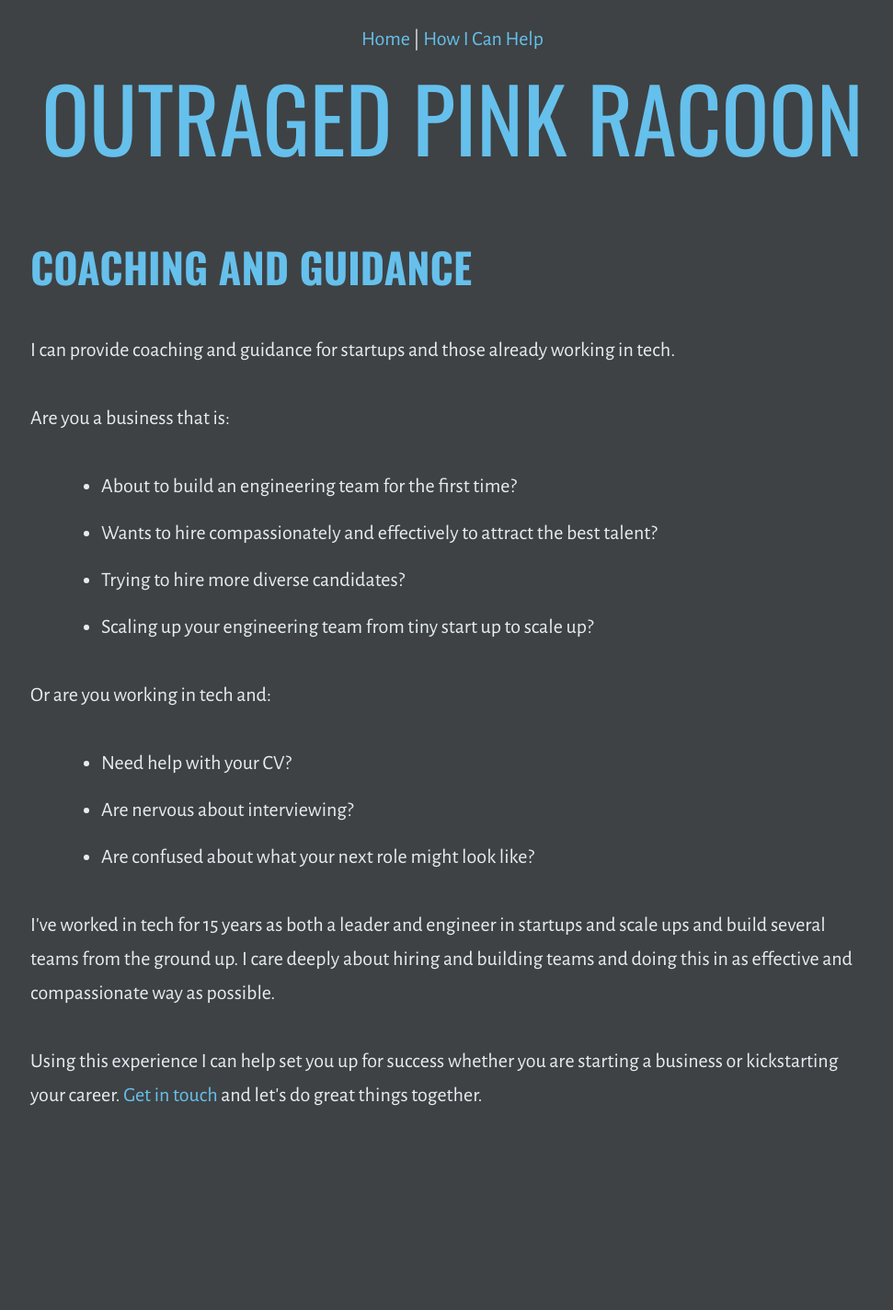
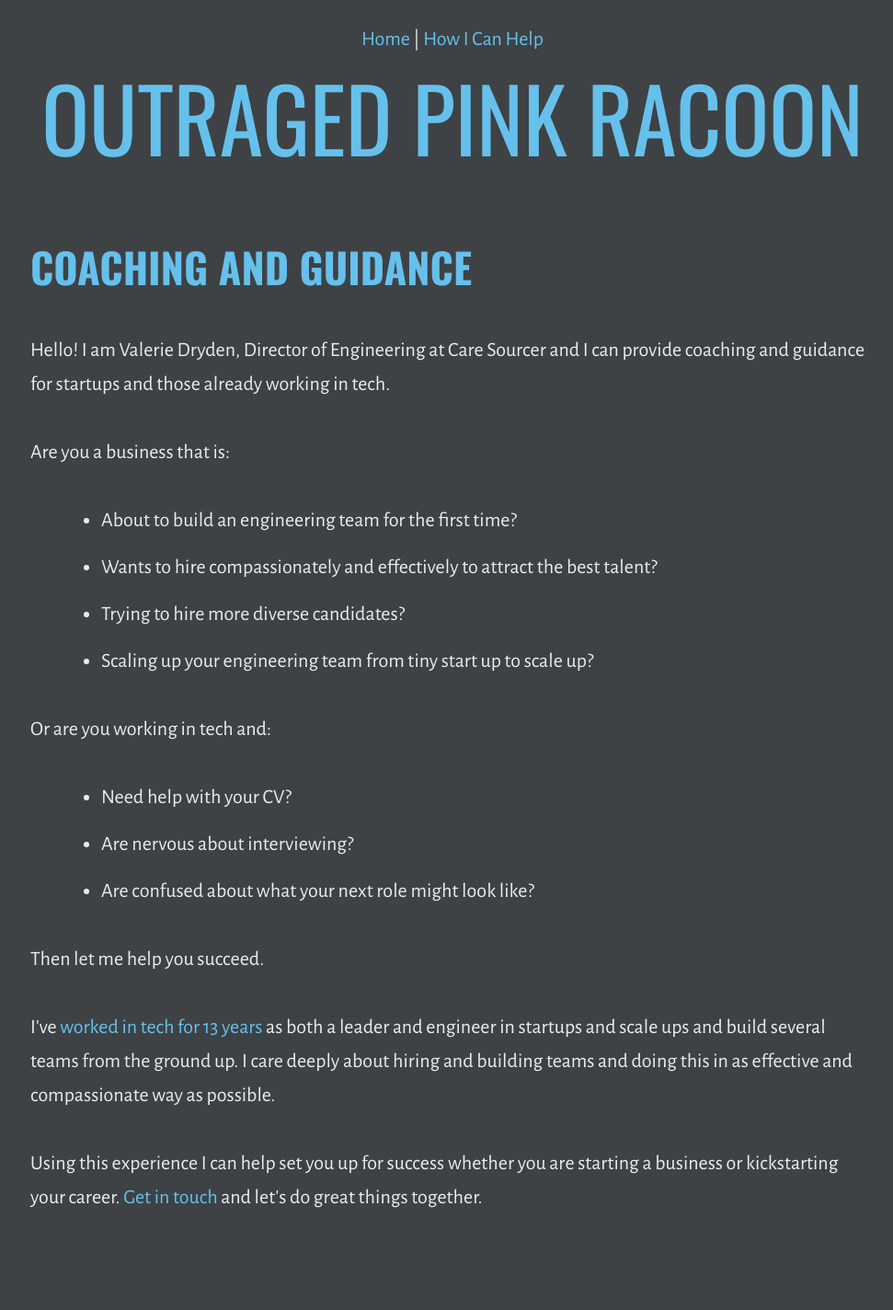
Before and after one commit to outragedpinkracoon/outragedpinkracoon.github.io, a Jekyll site: the page built from how-i-can-help.html, in a window 1280 px wide. Shown: the whole page at 92% size, without its empty margins (148-1119 px from the left). Built offline with Jekyll 4.4.1, drawn with Linux system fonts in a browser that asks for light colours; before the commit the page ends 1313 px from its top, so only the background shows below that.

Commit message:
Edit to how I can help page

```diff
--- a/how-i-can-help.html
+++ b/how-i-can-help.html
@@ -6,7 +6,7 @@ description: Coaching services for startups and those working in tech from a Dir
 ---
 <div class='grt'>
   <h1>Coaching and Guidance</h1>
-  <p>I can provide coaching and guidance for startups and those already working in tech.</p>
+  <p>Hello! I am Valerie Dryden, Director of Engineering at Care Sourcer and I can provide coaching and guidance for startups and those already working in tech.</p>
 
   <p>Are you a business that is:
     <ul>
@@ -24,9 +24,10 @@ description: Coaching services for startups and those working in tech from a Dir
       <li>Are confused about what your next role might look like?</li>
     </ul>
   </p>
+  <p>Then let me help you succeed.</p>
 
   <p>
-    I've worked in tech for 15 years as both a leader and engineer in startups and scale ups and build several teams from the ground up. I care deeply about hiring and building teams and doing this in as effective and compassionate way as possible.
+    I've <a href='https://www.linkedin.com/in/valeriejanegibson'/>worked in tech for 13 years</a> as both a leader and engineer in startups and scale ups and build several teams from the ground up. I care deeply about hiring and building teams and doing this in as effective and compassionate way as possible.
   </p>
   <p>
     Using this experience I can help set you up for success whether you are starting a business or kickstarting your career.
```
